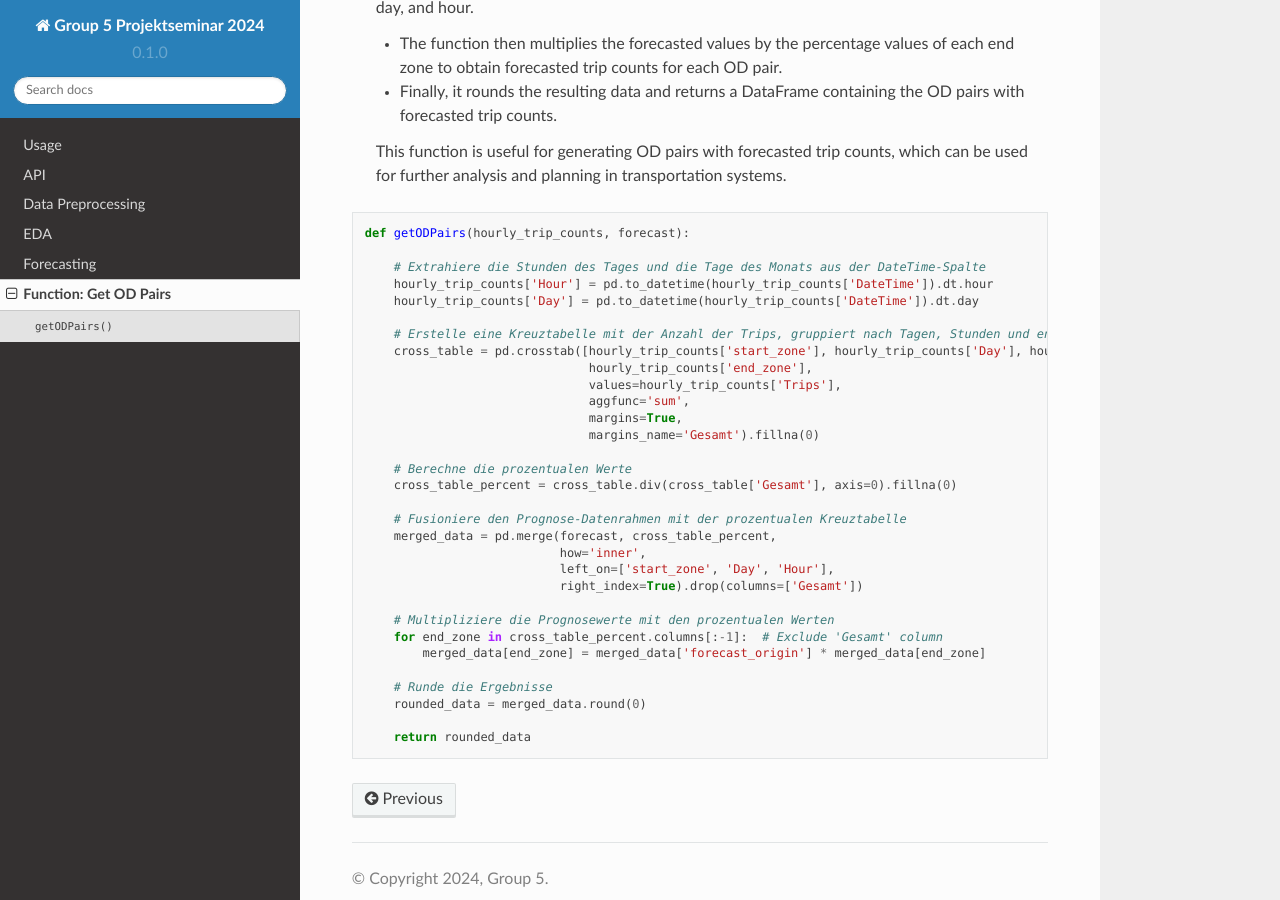
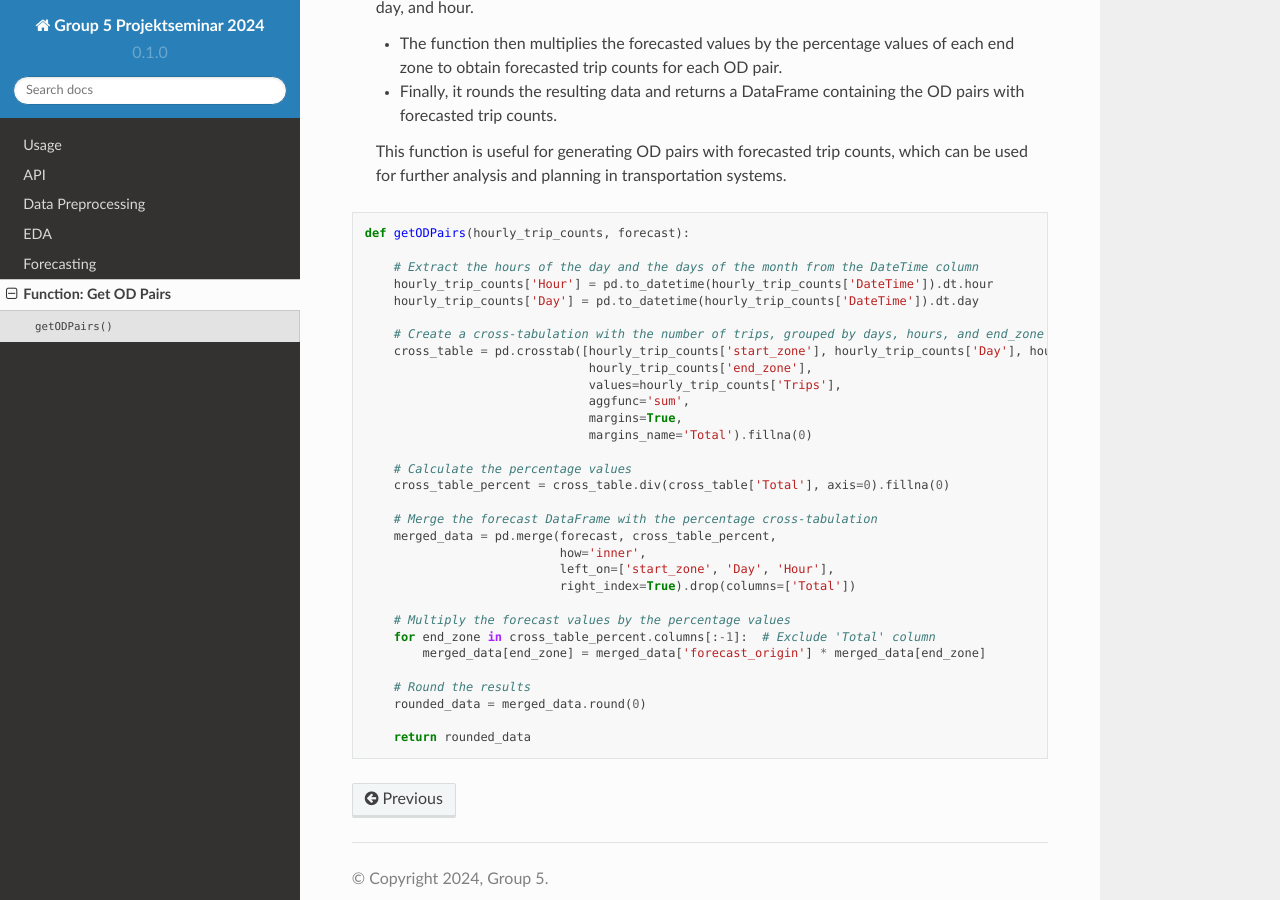
Before and after one commit to Hakan1998/PS-Group-5, a Sphinx documentation site: the page built from docs/source/OriginDestiny.rst, in a window 1280 px wide and 900 px high, scrolled down 1235 px. Built offline with Sphinx 7.4.7 and the Read the Docs theme 2.0.0, drawn with Linux system fonts in a browser that asks for light colours.

Commit message:
Update OriginDestiny.rst

```diff
--- a/docs/source/OriginDestiny.rst
+++ b/docs/source/OriginDestiny.rst
@@ -47,32 +47,32 @@ Function: Get OD Pairs
 
     def getODPairs(hourly_trip_counts, forecast):
 
-        # Extrahiere die Stunden des Tages und die Tage des Monats aus der DateTime-Spalte
+        # Extract the hours of the day and the days of the month from the DateTime column
         hourly_trip_counts['Hour'] = pd.to_datetime(hourly_trip_counts['DateTime']).dt.hour
         hourly_trip_counts['Day'] = pd.to_datetime(hourly_trip_counts['DateTime']).dt.day
 
-        # Erstelle eine Kreuztabelle mit der Anzahl der Trips, gruppiert nach Tagen, Stunden und end_zone
+        # Create a cross-tabulation with the number of trips, grouped by days, hours, and end_zone
         cross_table = pd.crosstab([hourly_trip_counts['start_zone'], hourly_trip_counts['Day'], hourly_trip_counts['Hour']],
                                    hourly_trip_counts['end_zone'],
                                    values=hourly_trip_counts['Trips'],
                                    aggfunc='sum',
                                    margins=True,
-                                   margins_name='Gesamt').fillna(0)
+                                   margins_name='Total').fillna(0)
 
-        # Berechne die prozentualen Werte
-        cross_table_percent = cross_table.div(cross_table['Gesamt'], axis=0).fillna(0)
+        # Calculate the percentage values
+        cross_table_percent = cross_table.div(cross_table['Total'], axis=0).fillna(0)
 
-        # Fusioniere den Prognose-Datenrahmen mit der prozentualen Kreuztabelle
+        # Merge the forecast DataFrame with the percentage cross-tabulation
         merged_data = pd.merge(forecast, cross_table_percent,
                                how='inner',
                                left_on=['start_zone', 'Day', 'Hour'],
-                               right_index=True).drop(columns=['Gesamt'])
+                               right_index=True).drop(columns=['Total'])
 
-        # Multipliziere die Prognosewerte mit den prozentualen Werten
-        for end_zone in cross_table_percent.columns[:-1]:  # Exclude 'Gesamt' column
+        # Multiply the forecast values by the percentage values
+        for end_zone in cross_table_percent.columns[:-1]:  # Exclude 'Total' column
             merged_data[end_zone] = merged_data['forecast_origin'] * merged_data[end_zone]
 
-        # Runde die Ergebnisse
+        # Round the results
         rounded_data = merged_data.round(0)
 
         return rounded_data
```
